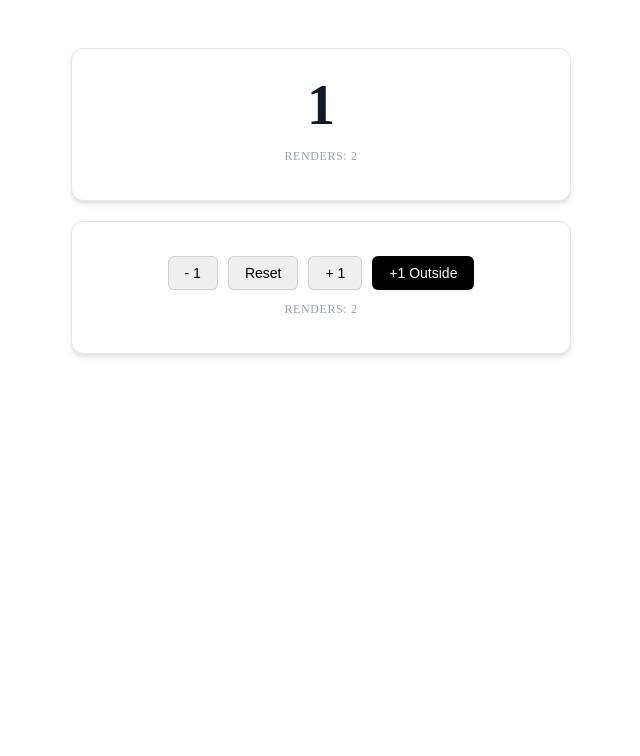
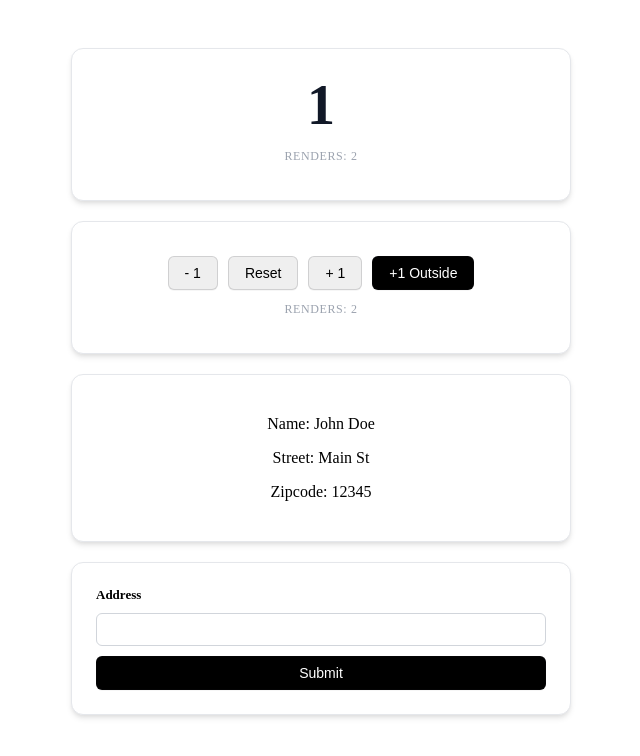
Before and after one commit to time1043/counter-demo, a React (Vite) app: page / in a window 1280 px wide. Shown: the top 756 px of the page, without its empty margins (319-959 px from the left). Built offline with nearby package versions, Linux system fonts and the light colour scheme.

Commit message:
middleware immer - without

```diff
--- a/src/components/Counter.tsx
+++ b/src/components/Counter.tsx
@@ -3,15 +3,18 @@ import {
   decrement,
   increment,
   reset,
+  updateStreet,
   useCounterStore,
 } from "@/state/useCounterStore";
-import { useRef } from "react";
+import { useRef, useState, type SubmitEvent } from "react";
 
 export function Counter() {
   return (
     <div className="counter-container">
       <CountDisplay />
       <CountControls />
+      <UserDisplay />
+      <UserControls />
     </div>
   );
 }
@@ -53,3 +56,36 @@ function incrementOutsideReact() {
   // increment();
   useCounterStore.setState((state) => ({ count: state.count + 1 }));
 }
+
+function UserDisplay() {
+  const user = useCounterStore((state) => state.user);
+  return (
+    <div className="card">
+      <p>Name: {user.name}</p>
+      <p>Street: {user.address.street}</p>
+      <p>Zipcode: {user.address.zipcode}</p>
+    </div>
+  );
+}
+
+function UserControls() {
+  const [street, setStreet] = useState("");
+
+  function handleSubmit(event: SubmitEvent) {
+    event.preventDefault();
+    updateStreet(street);
+  }
+
+  return (
+    <form className="card" onSubmit={handleSubmit}>
+      <label htmlFor="street-input">Address</label>
+      <input
+        type="text"
+        id="street-input"
+        value={street}
+        onChange={(e) => setStreet(e.target.value)}
+      />
+      <button type="submit">Submit</button>
+    </form>
+  );
+}
--- a/src/index.css
+++ b/src/index.css
@@ -64,3 +64,27 @@ button:last-child {
   background-color: black;
   color: white;
 }
+
+form {
+  display: flex;
+  flex-direction: column;
+  gap: 10px;
+  align-items: stretch;
+}
+
+label {
+  font-size: 13px;
+  text-align: left;
+  font-weight: 600;
+}
+
+input {
+  padding: 8px;
+  border-radius: 6px;
+  border: 1px solid #d1d5db;
+  outline: none;
+}
+
+input:focus {
+  border-color: #000;
+}
--- a/src/state/useCounterStore.ts
+++ b/src/state/useCounterStore.ts
@@ -3,6 +3,10 @@ import { persist } from "zustand/middleware";
 
 type CounterState = {
   count: number;
+  user: {
+    name: string;
+    address: { street: string; zipcode: string };
+  };
 };
 
 // create<>()(...)
@@ -11,15 +15,16 @@ export const useCounterStore = create<CounterState>()(
   persist(
     () => ({
       count: 1,
+      user: {
+        name: "John Doe",
+        address: { street: "Main St", zipcode: "12345" },
+      },
     }),
-    {
-      name: "counter",
-      // storage: createJSONStorage(() => localStorage), // default
-      // partialize: (state) => ({ count: state.count + 1 }),
-    },
+    { name: "counter" },
   ),
 );
 
+// merge automatically at top level
 export const increment = () =>
   useCounterStore.setState((state) => ({ count: state.count + 1 }));
 
@@ -27,3 +32,10 @@ export const decrement = () =>
   useCounterStore.setState((state) => ({ count: state.count - 1 }));
 
 export const reset = () => useCounterStore.setState({ count: 0 });
+
+// merge manually at deep level
+export const updateStreet = (street: string) =>
+  useCounterStore.setState((state) => ({
+    // user: { address: { street } }, // ❌
+    user: { ...state.user, address: { ...state.user.address, street } },
+  }));
```
